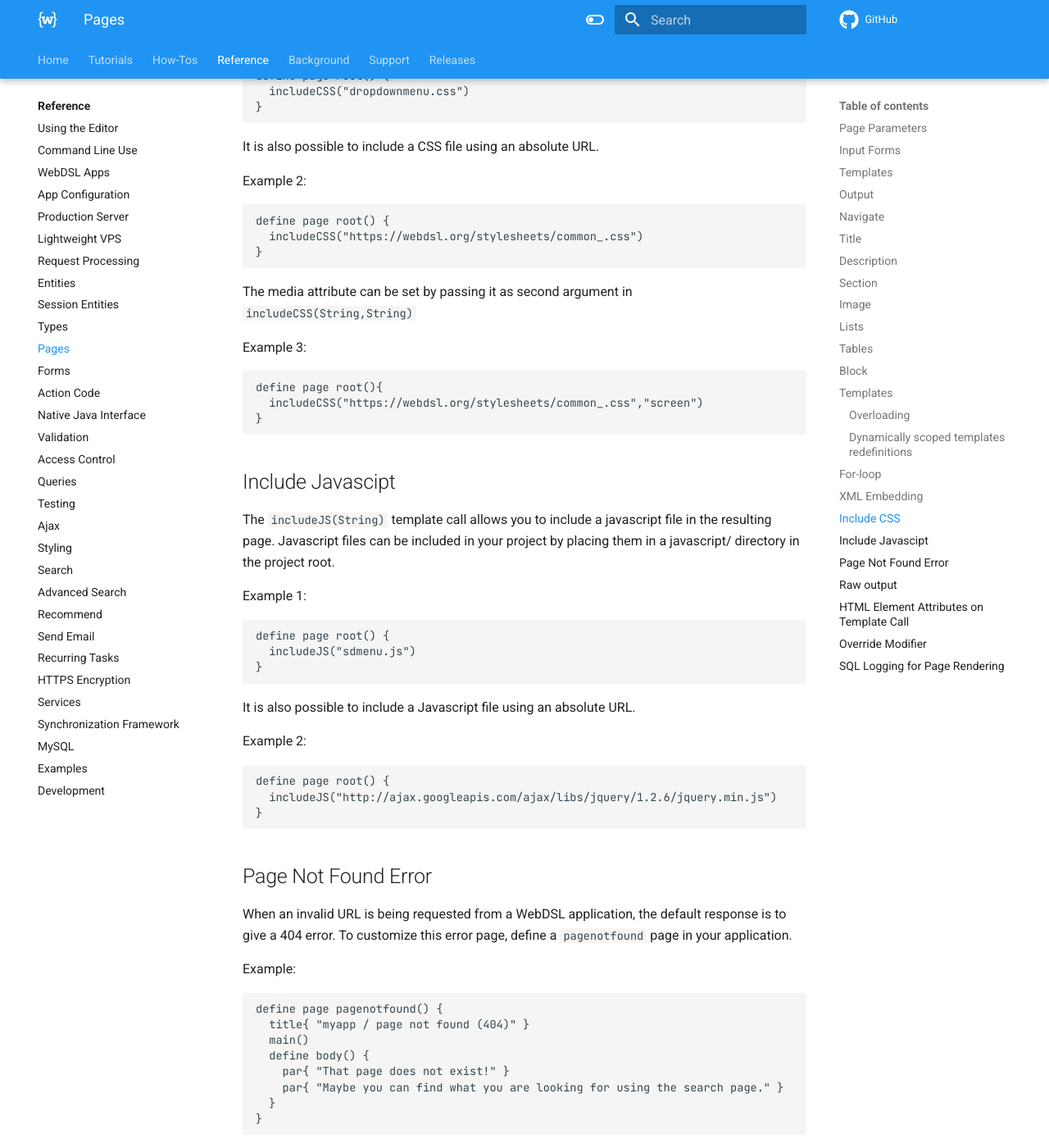
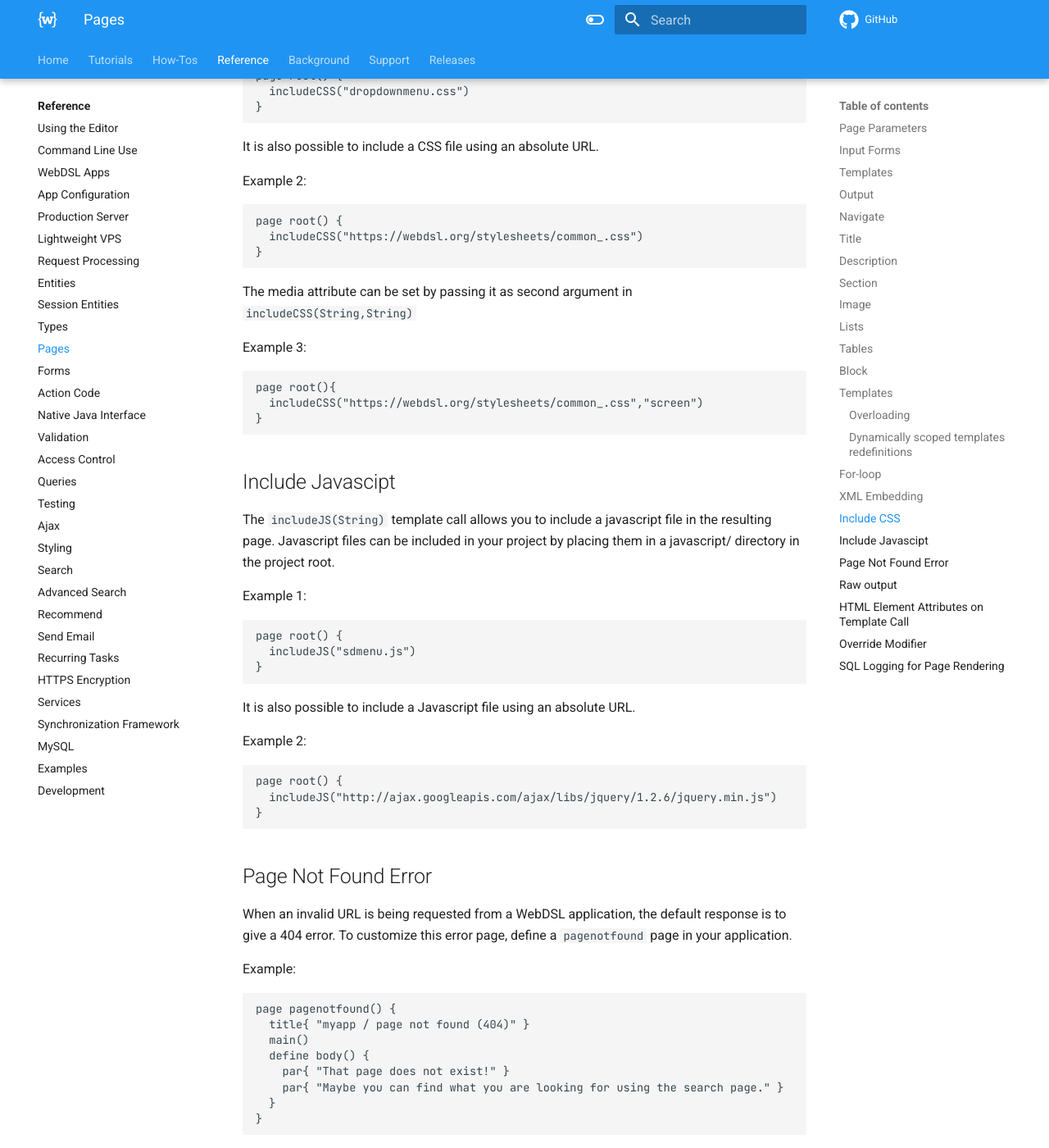
Before and after one commit to webdsl/webdsl-docs, an MkDocs documentation site: the page built from docs/reference/pages.md, in a window 1280 px wide and 1400 px high, scrolled down 7599 px. Shown: the whole window at 82% size. Built offline with MkDocs 1.6.1 and Material for MkDocs 9.7.7, drawn with Linux system fonts in a browser that asks for light colours; comment, search, counter and statistics services are not loaded; some of the changed text lies outside the part shown.

Commit message:
Update pages.md

```diff
--- a/docs/reference/pages.md
+++ b/docs/reference/pages.md
@@ -2,13 +2,13 @@
 
 Pages in WebDSL can be defined using the following construct:
 
-     define page [pagename]( [page-arguments]* ){ [page-elements]* }
+     page [pagename]( [page-arguments]* ){ [page-elements]* }
 
 There are basic output elements for structure and layout of the page, such as `title` and `header`.
 
 Example:
 
-    define page root() {
+    page root {
       title { "Page title" }
       section {
         header{ "Hello world." }
@@ -22,7 +22,7 @@
 
 Example:
 
-    define page user(u : User) {
+    page user(u : User) {
       "The name of this user is " output(u.name)
     }
 
@@ -32,7 +32,7 @@
 
 Example:
 
-    define page editUser(u:User){
+    page editUser(u:User){
       form{
         input(u.name)
         submit action{} { "save" }
@@ -45,10 +45,10 @@
 
 Example:
 
-    define common(){
+    template common(){
       header{ "my page" }
     }
-    define page root(){
+    page root(){
       common()
     }
 
@@ -58,7 +58,7 @@
 
 Example:
 
-    define page user(u:User){
+    page user(u:User){
       output(u)
     }
 
@@ -66,7 +66,7 @@
 
 Example:
 
-    define output(u:User){
+    template output(u:User){
       "user with name: " output(u.name)
     }
 
@@ -109,7 +109,7 @@
 
 Example:
 
-    define page root(){
+    page root(){
       image("https://webdsl.org/webdslorg/images/WebDSL-small.png")
       image("/images/WebDSL-small.png")
     }
@@ -148,24 +148,24 @@
 
 Templates enable reuse of page elements. For example, a template for a footer could be:
 
-    define footer() { All your page are belong to us. }
+    template footer() { All your page are belong to us. }
 
 This template can be included in a page with a template call:
 
-    define page example(){
+    page example(){
       footer
     }
 
 Like pages, templates can be parameterized.
 
-    define edit(g:Group){
+    template edit(g:Group){
       form {
         input(g.members)
         action("save",action{})
       }
     }
 
-    define page editGroup(g:Group){
+    page editGroup(g:Group){
       edit(g)
     }
 
@@ -173,10 +173,10 @@
 
 While pages must have unique names, templates can be overloaded. The overloading is resolved compile-time, based on the static types of the arguments.
 
-    define edit(g:Group){...}
-    define edit(u:User){...}
+    template edit(g:Group){...}
+    template edit(u:User){...}
 
-    define page editGroup(g:Group){
+    page editGroup(g:Group){
       edit(g)
     }
 
@@ -184,13 +184,13 @@
 
 Template definitions can be redefined locally in a page or template, to change their meaning in that specific context. All uses are replaced in templates called from the redefining template.
 
-    define main{
+    template main{
       body()
     }
-    define body(){
+    template body(){
       "default body"
     }
-    define page root(){
+    page root(){
       main
       define body(){
         "custom body"
@@ -264,7 +264,7 @@
 
 XML fragments can be embedded directly in templates. This allows easy reuse of existing XHTML fragments and CSS. For example:
 
-    define main() {
+    template main() {
       <div id="pagewrapper">
         <div id="header">
           header()
@@ -278,7 +278,7 @@
 
 While the name and attribute names are fixed, the attribute values can be any WebDSL expression that produces a string:
 
-    define test(i : Int) {
+    template test(i : Int) {
       <div id="page" + "wrapper" + i />
     }
 
@@ -288,7 +288,7 @@
 
 Example 1:
 
-    define page root() {
+    page root() {
       includeCSS("dropdownmenu.css")
     }
 
@@ -296,7 +296,7 @@
 
 Example 2:
 
-    define page root() {
+    page root() {
       includeCSS("https://webdsl.org/stylesheets/common_.css")
     }
 
@@ -304,7 +304,7 @@
 
 Example 3:
 
-    define page root(){
+    page root(){
       includeCSS("https://webdsl.org/stylesheets/common_.css","screen")
     }
 
@@ -315,7 +315,7 @@
 
 Example 1:
 
-    define page root() {
+    page root() {
       includeJS("sdmenu.js")
     }
 
@@ -323,7 +323,7 @@
 
 Example 2:
 
-    define page root() {
+    page root() {
       includeJS("http://ajax.googleapis.com/ajax/libs/jquery/1.2.6/jquery.min.js")
     }
 
@@ -333,7 +333,7 @@
 
 Example:
 
-    define page pagenotfound() {
+    page pagenotfound() {
       title{ "myapp / page not found (404)" }
       main()
       define body() {
@@ -361,7 +361,7 @@
 
 Example:
 
-    define page root(){
+    page root(){
       var somevalue := "lo"
       image("/images/logosmall.png")[alt = somevalue+"go", longdesc = "blablabla"]
       navigate root()[title = "root page"]{ "root" }
@@ -371,7 +371,7 @@
 
 Template and page definitions can be overridden using the `override` modifier, e.g. to override a built-in page such as `pagenotfound`:
 
-    define override page pagenotfound(){
+    override page pagenotfound(){
       "page does not exist!"
     }
 
```
